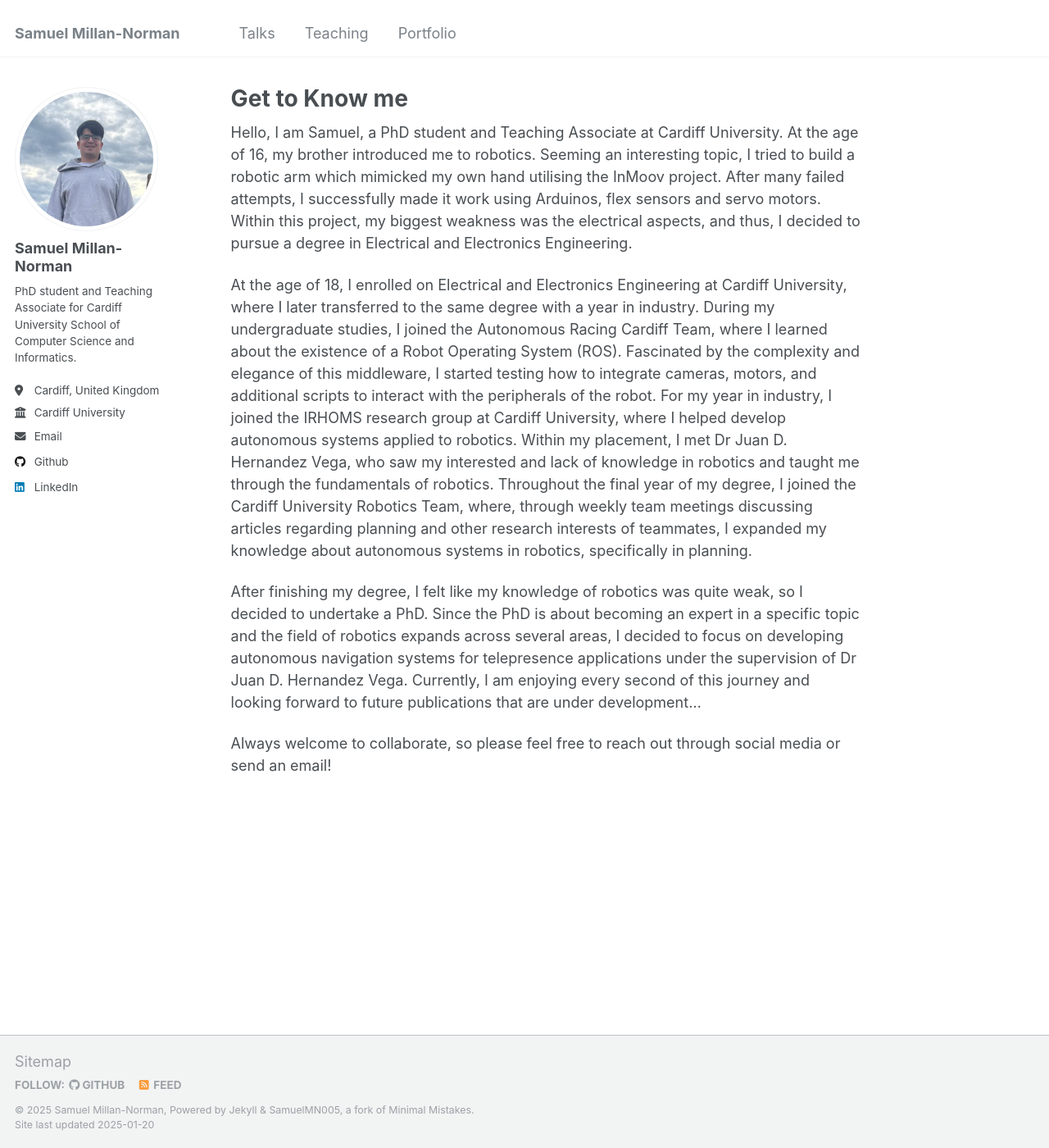
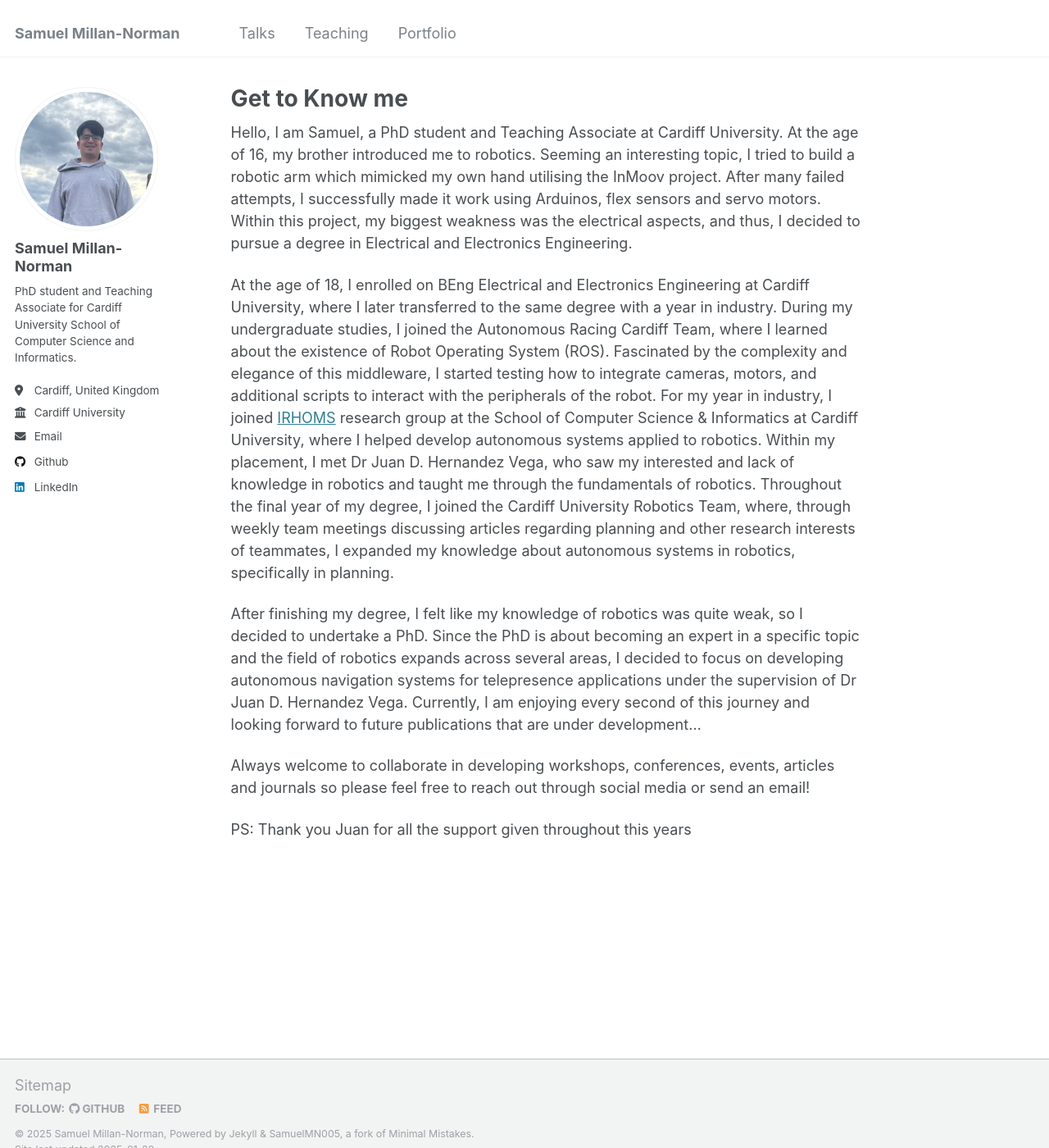
Before and after one commit to SamuelMN005/SamuelMN005.github.io, a Jekyll site: the page built from _pages/about.md, in a window 1280 px wide and 1400 px high. Shown: the whole window at 82% size. Built offline with Jekyll 4.4.1, drawn with Linux system fonts in a browser that asks for light colours.

Commit message:
[Fix]: bio

```diff
--- a/_pages/about.md
+++ b/_pages/about.md
@@ -9,8 +9,10 @@ redirect_from:
 
 Hello, I am Samuel, a PhD student and Teaching Associate at Cardiff University. At the age of 16, my brother introduced me to robotics. Seeming an interesting topic, I tried to build a robotic arm which mimicked my own hand utilising the InMoov project. After many failed attempts, I successfully made it work using Arduinos, flex sensors and servo motors. Within this project, my biggest weakness was the electrical aspects, and thus, I decided to pursue a degree in Electrical and Electronics Engineering.
 
-At the age of 18, I enrolled on Electrical and Electronics Engineering at Cardiff University, where I later transferred to the same degree with a year in industry. During my undergraduate studies, I joined the Autonomous Racing Cardiff Team, where I learned about the existence of a Robot Operating System (ROS). Fascinated by the complexity and elegance of this middleware, I started testing how to integrate cameras, motors, and additional scripts to interact with the peripherals of the robot. For my year in industry, I joined the IRHOMS research group at Cardiff University, where I helped develop autonomous systems applied to robotics. Within my placement, I met Dr Juan D. Hernandez Vega, who saw my interested and lack of knowledge in robotics and taught me through the fundamentals of robotics. Throughout the final year of my degree, I joined the Cardiff University Robotics Team, where, through weekly team meetings discussing articles regarding planning and other research interests of teammates, I expanded my knowledge about autonomous systems in robotics, specifically in planning.
+At the age of 18, I enrolled on BEng Electrical and Electronics Engineering at Cardiff University, where I later transferred to the same degree with a year in industry. During my undergraduate studies, I joined the Autonomous Racing Cardiff Team, where I learned about the existence of Robot Operating System (ROS). Fascinated by the complexity and elegance of this middleware, I started testing how to integrate cameras, motors, and additional scripts to interact with the peripherals of the robot. For my year in industry, I joined <a href="https://www.cardiff.ac.uk/artificial-intelligence-robotics-and-human-machine-systems">IRHOMS</a> research group at the School of Computer Science & Informatics at Cardiff University, where I helped develop autonomous systems applied to robotics. Within my placement, I met Dr Juan D. Hernandez Vega, who saw my interested and lack of knowledge in robotics and taught me through the fundamentals of robotics. Throughout the final year of my degree, I joined the Cardiff University Robotics Team, where, through weekly team meetings discussing articles regarding planning and other research interests of teammates, I expanded my knowledge about autonomous systems in robotics, specifically in planning.
 
 After finishing my degree, I felt like my knowledge of robotics was quite weak, so I decided to undertake a PhD. Since the PhD is about becoming an expert in a specific topic and the field of robotics expands across several areas, I decided to focus on developing autonomous navigation systems for telepresence applications under the supervision of Dr Juan D. Hernandez Vega. Currently, I am enjoying every second of this journey and looking forward to future publications that are under development…
 
-Always welcome to collaborate, so please feel free to reach out through social media or send an email!
+Always welcome to collaborate in developing workshops, conferences, events, articles and journals so please feel free to reach out through social media or send an email!
+
+PS: Thank you Juan for all the support given throughout this years
```
